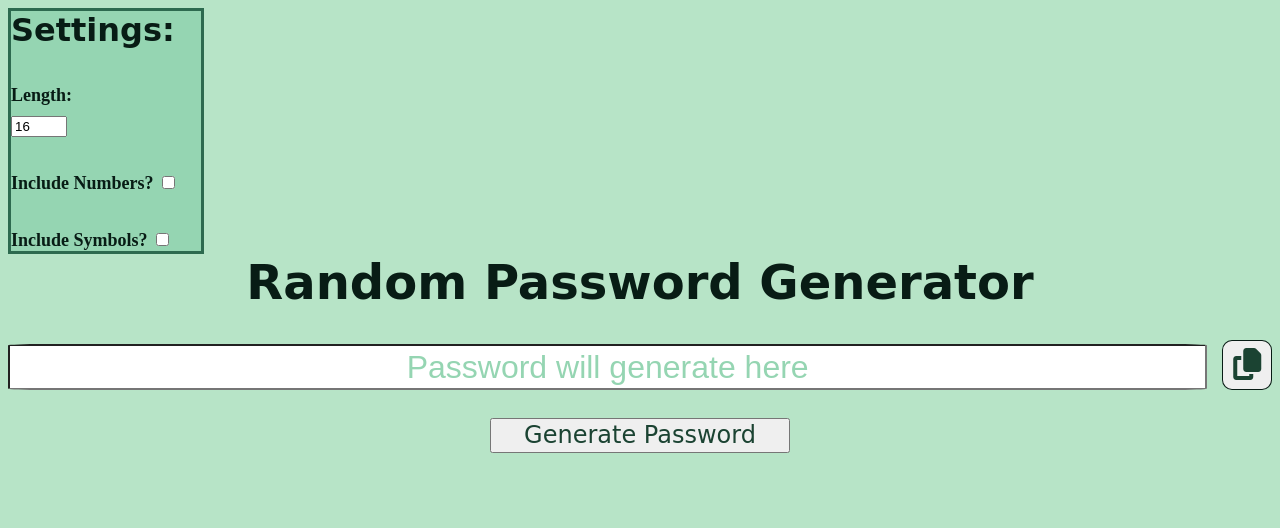
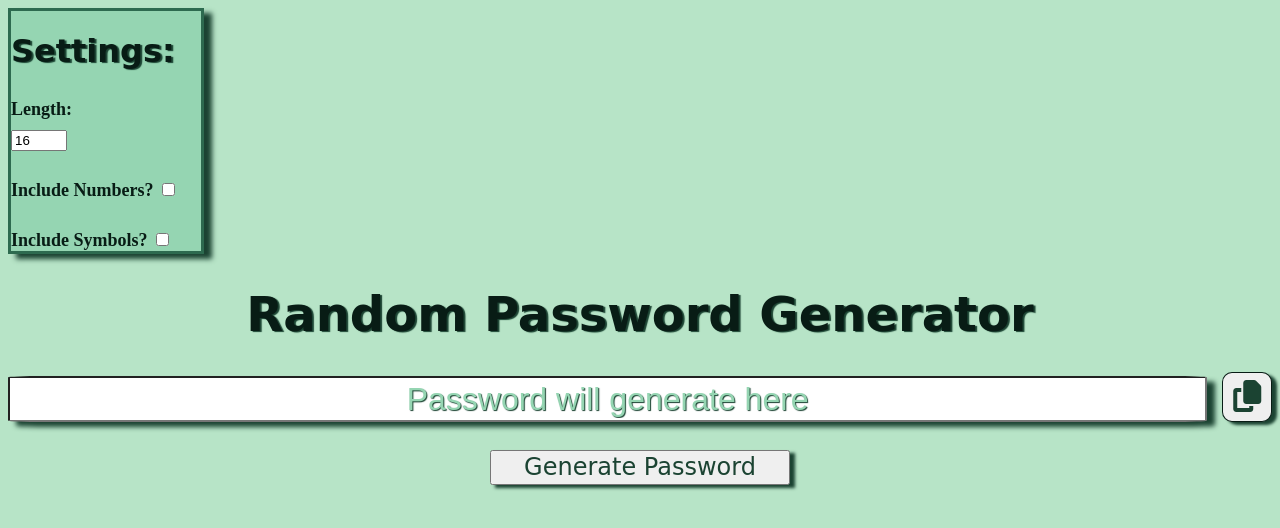
Before and after one commit to JaLeeKi/random-pswrd, a website: page public/index.html in a window 1280 px wide. Drawn offline with nearby package versions, Linux system fonts and the light colour scheme.

Commit message:
added shading

```diff
--- a/public/style.css
+++ b/public/style.css
@@ -9,8 +9,8 @@ body{
 h1{
     font-family: cursive;
     color: #081c15;
-    margin-top: 0;
     margin-bottom: 0;
+    text-shadow: 2px 1px 1px #1b4332;
 }
 
 #settings{
@@ -23,6 +23,7 @@ h1{
     align-items: flex-start;
     color: #081c15;
     background-color: #95d5b2;
+    box-shadow: 8px 5px 5px #1b4332;
 }
 
 label[for=length]{
@@ -72,6 +73,7 @@ label[for=symbols]{
     height: 10vh;
     align-items: flex-end;
     justify-content: center;
+
 }
 
 #password{
@@ -81,10 +83,12 @@ label[for=symbols]{
     font-size: xx-large;
     text-align: center;
     color: #1b4332;
+    box-shadow: 8px 5px 5px #1b4332;
 }
 
 ::placeholder{
     color: #95d5b2;
+    text-shadow: 1px 1px 1px #1b4332;
 }
 
 #copy{
@@ -95,6 +99,7 @@ label[for=symbols]{
     margin-left: 15px;
     color: #1b4332;
     border-radius: 20%;
+    box-shadow: 5px 3px 3px #1b4332;
 }
 
 #copy:hover {
@@ -103,6 +108,8 @@ label[for=symbols]{
     background-color: #2d6a4f;
     color: #081c15;
     cursor: pointer;
+    text-shadow: 2px 2px 2px #1b4332;
+    box-shadow: 5px 5px 5px #1b4332;
 }
 
 #generate-btn{
@@ -121,6 +128,7 @@ label[for=symbols]{
     font-size: x-large;
     color: #1b4332;
     font-family: cursive;
+    box-shadow: 5px 3px 3px #1b4332;
 }
 
 #generate:hover {
@@ -130,4 +138,6 @@ label[for=symbols]{
     background-color: #2d6a4f;
     color: #081c15;
     cursor: pointer;
+    text-shadow: 2px 2px 2px #1b4332;
+    box-shadow: 5px 5px 5px #1b4332;
 }
```
